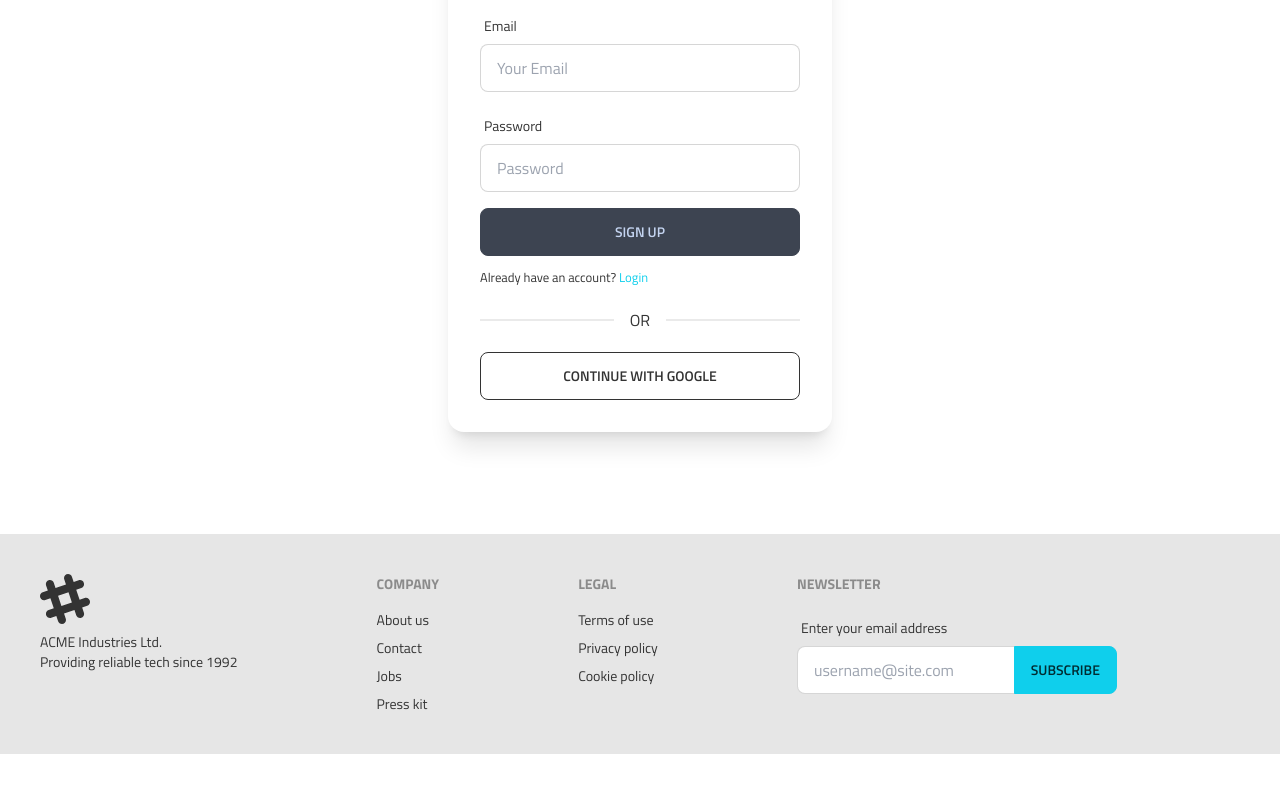
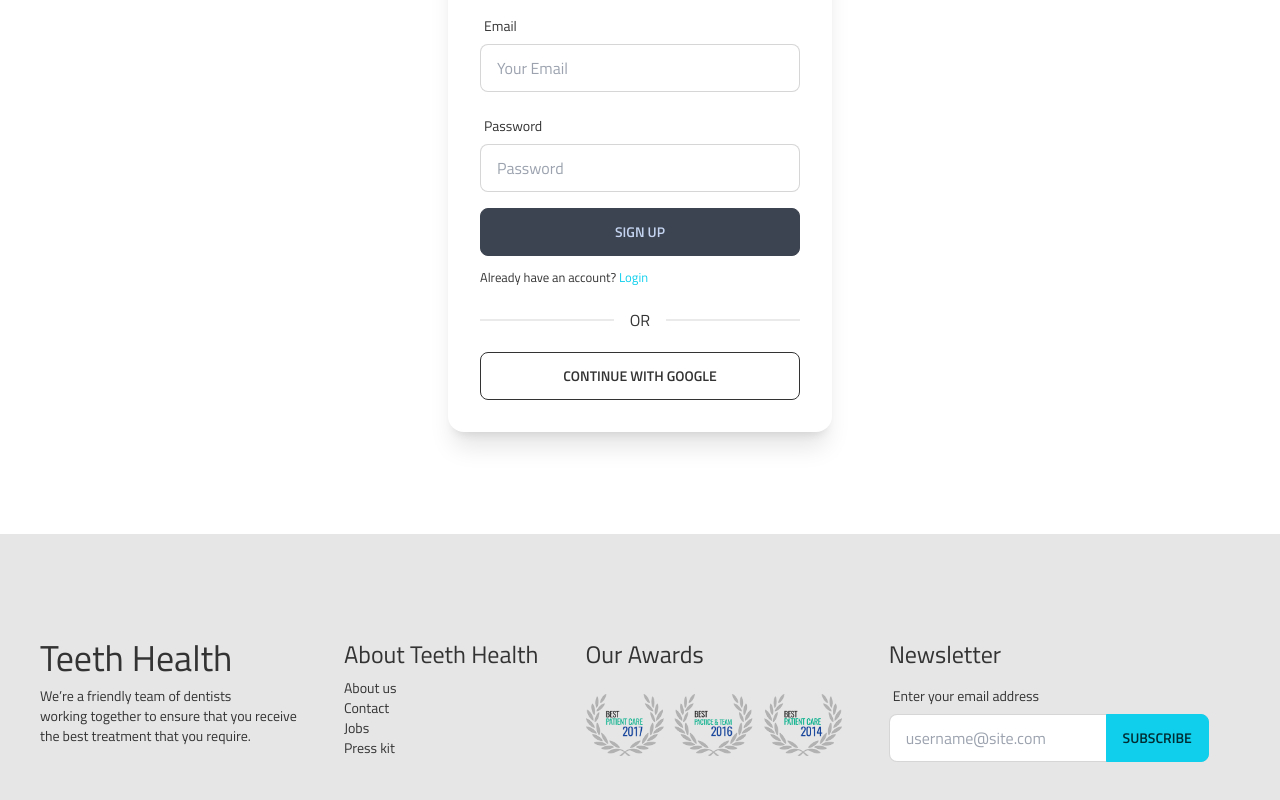
Before and after one commit to sabbirsami/doctor-portal-tailwind, a React (Create React App) app: page /signup in a window 1280 px wide. Shown: the part 330-1130 px from the top of the page. Before the commit the page ends 1084 px from the top, so only its background shows below. Built offline with nearby package versions, Linux system fonts and the light colour scheme; no server answers.

Commit message:
fix footer

```diff
--- a/src/Pages/Shared/Footer.js
+++ b/src/Pages/Shared/Footer.js
@@ -1,42 +1,37 @@
 import React from "react";
+import awards from "../../assets/images/footer-awards.png";
 
 const Footer = () => {
     return (
         <footer className=" p-10 bg-base-200 ">
-            <div className="container mx-auto footer text-base-content">
+            <div className="container py-16 mx-auto footer text-base-content">
                 <div>
-                    <svg
-                        width="50"
-                        height="50"
-                        viewBox="0 0 24 24"
-                        xmlns="http://www.w3.org/2000/svg"
-                        fillRule="evenodd"
-                        clipRule="evenodd"
-                        className="fill-current"
-                    >
-                        <path d="M22.672 15.226l-2.432.811.841 2.515c.33 1.019-.209 2.127-1.23 2.456-1.15.325-2.148-.321-2.463-1.226l-.84-2.518-5.013 1.677.84 2.517c.391 1.203-.434 2.542-1.831 2.542-.88 0-1.601-.564-1.86-1.314l-.842-2.516-2.431.809c-1.135.328-2.145-.317-2.463-1.229-.329-1.018.211-2.127 1.231-2.456l2.432-.809-1.621-4.823-2.432.808c-1.355.384-2.558-.59-2.558-1.839 0-.817.509-1.582 1.327-1.846l2.433-.809-.842-2.515c-.33-1.02.211-2.129 1.232-2.458 1.02-.329 2.13.209 2.461 1.229l.842 2.515 5.011-1.677-.839-2.517c-.403-1.238.484-2.553 1.843-2.553.819 0 1.585.509 1.85 1.326l.841 2.517 2.431-.81c1.02-.33 2.131.211 2.461 1.229.332 1.018-.21 2.126-1.23 2.456l-2.433.809 1.622 4.823 2.433-.809c1.242-.401 2.557.484 2.557 1.838 0 .819-.51 1.583-1.328 1.847m-8.992-6.428l-5.01 1.675 1.619 4.828 5.011-1.674-1.62-4.829z"></path>
-                    </svg>
+                    <h1 className="text-4xl">Teeth Health</h1>
                     <p>
-                        ACME Industries Ltd.
-                        <br />
-                        Providing reliable tech since 1992
+                        We’re a friendly team of dentists <br /> working
+                        together to ensure that you receive <br /> the best
+                        treatment that you require.
                     </p>
                 </div>
                 <div>
-                    <span className="footer-title">Company</span>
-                    <a className="link link-hover">About us</a>
-                    <a className="link link-hover">Contact</a>
-                    <a className="link link-hover">Jobs</a>
-                    <a className="link link-hover">Press kit</a>
+                    <span className="text-2xl">About Teeth Health</span>
+                    <div className="flex justify-between w-100">
+                        <div className="w-100">
+                            <p className="">About us</p>
+                            <p className="">Contact</p>
+                            <p className="">Jobs</p>
+                            <p className="">Press kit</p>
+                        </div>
+                    </div>
                 </div>
                 <div>
-                    <span className="footer-title">Legal</span>
-                    <a className="link link-hover">Terms of use</a>
-                    <a className="link link-hover">Privacy policy</a>
-                    <a className="link link-hover">Cookie policy</a>
+                    <span className="text-2xl">Our Awards</span>
+                    <div className="pt-4">
+                        <img className="w-64" src={awards} alt="" />
+                    </div>
                 </div>
                 <div>
-                    <span className="footer-title">Newsletter</span>
+                    <span className="text-2xl">Newsletter</span>
                     <div className="form-control w-80">
                         <label className="label">
                             <span className="label-text">
```
Also changed, not shown: src/assets/images/footer-awards.png (added).
